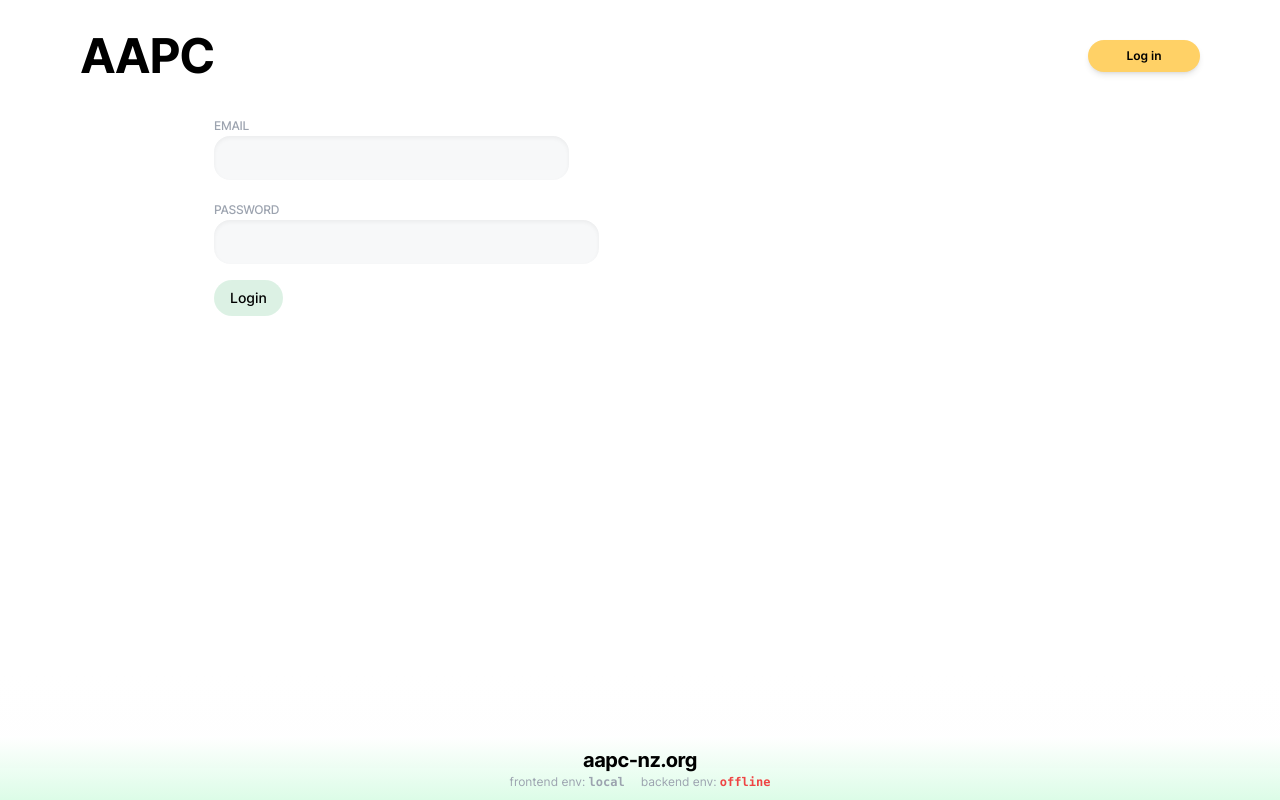
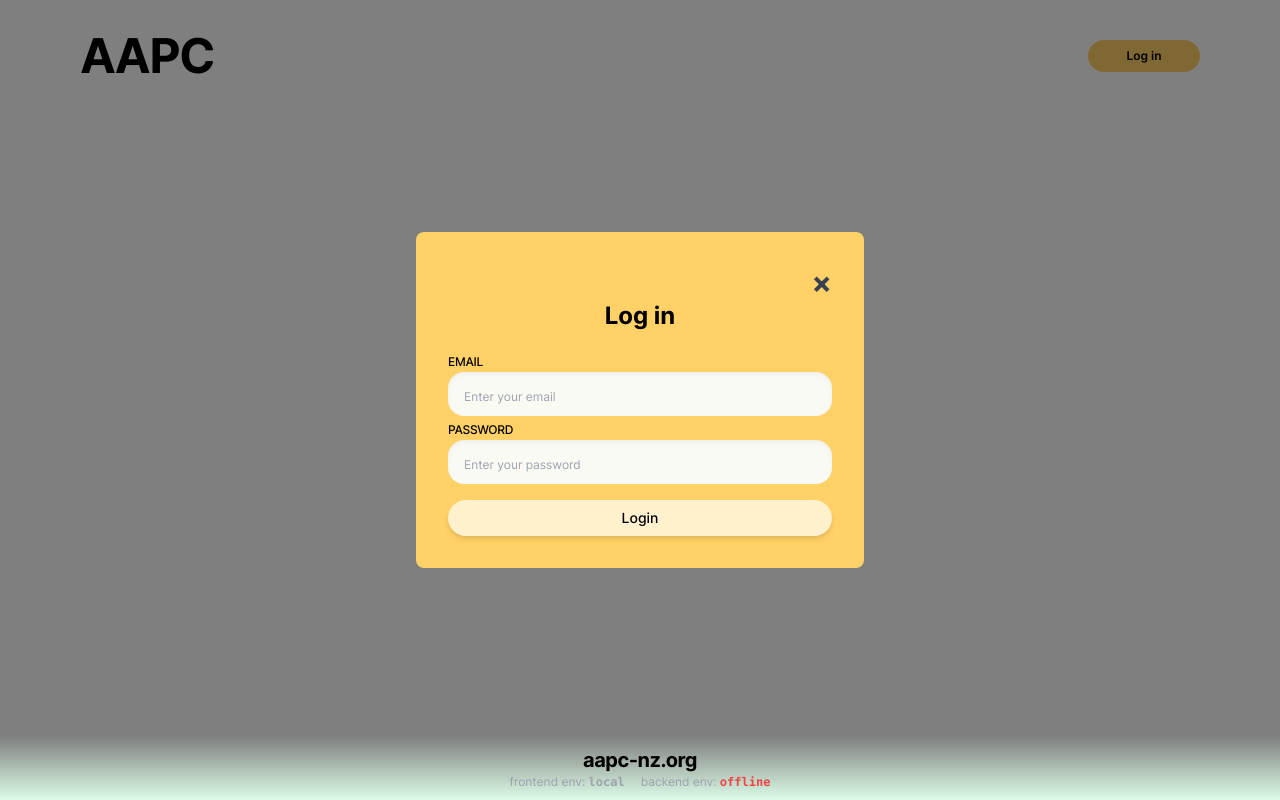
Before and after one commit to uoa-compsci399-s1-2024/capstone-project-2024-s1-team-15, a Next.js app in the folder frontend/: page /login in a window 1280 px wide. Built offline with nearby package versions, Linux system fonts and the light colour scheme.

Commit message:
Changed design of loggin Need to change so that when loggged in loggin button does not show, and when logged out loggin button shows Also need to change so that when logged in, the loggin button is replaced with a loggout button

```diff
--- a/frontend/app/(auth)/login/page.tsx
+++ b/frontend/app/(auth)/login/page.tsx
@@ -2,6 +2,7 @@
 
 import { useAuth } from "@/app/(auth)/CMSAuthContext"
 import React, { useState } from "react"
+import Link from "next/link"
 
 export default function Login() {
     const { login } = useAuth()
@@ -10,14 +11,31 @@ export default function Login() {
     const [errorMessage, setErrorMessage] = useState(null)
 
     return (
-        <form className="flex flex-col items-start gap-4">
+        <div className="fixed inset-0 z-50 flex items-center justify-center bg-black bg-opacity-50">
+            <div className="rounded-lg w-full max-w-md p-8 modal-content z-50"
+                style={{
+                    backgroundColor: '#FFD166',
+                }}>
+                <div className="flex justify-end">
+                < Link href={"/"}>
+                    <span
+                        className="exit-button">
+                        &times;
+                    </span>
+
+                </Link>
+                </div>
+                <h2 className="text-center mb-4 font-bold text-2xl">Log in</h2>
+                <form>
                     <label>
                         <span className="form-label">Email</span>
                         <input
-                    className="form-input"
+                            className="form-input" placeholder="Enter your email"
                             value={emailInput}
                             onChange={(e) => setEmailInput(e.target.value)}
                             type="text"
+                            style={{backgroundColor: '#FAFAF4'
+                            }}
                         />
                     </label>
 
@@ -25,14 +43,19 @@ export default function Login() {
                         <span className="form-label">Password</span>
                         <input
                             className="form-input"
+                            placeholder="Enter your password"
                             value={passwordInput}
                             onChange={(e) => setPasswordInput(e.target.value)}
                             type="password"
+                            style={{backgroundColor: '#FAFAF4'}}
                         />
                     </label>
 
                     <button
-                className="button"
+                        className="button hoverable w-full mt-4 hover:text-black"
+                        style={{
+                            backgroundColor: '#fff0ce',
+                        }}
                         onClick={(e) => {
                             e.preventDefault()
 
@@ -42,5 +65,7 @@ export default function Login() {
                     </button>
                     {errorMessage && <p className="form-error">{errorMessage}</p>}
                 </form>
+            </div>
+        </div>
     )
 }
--- a/frontend/app/components/Nav.tsx
+++ b/frontend/app/components/Nav.tsx
@@ -13,7 +13,7 @@ export default function Nav(): React.JSX.Element {
                 <div className={"pr-20"}>
                     <Link href={"/login"}>
                     <button
-                    className="py-2 px-6 rounded-full text-black font-semibold text-xs w-28 transition duration-300 ease-in-out shadow-md hover:shadow-lg transform hover:-translate-y-0.5 hover:scale-105"
+                    className="py-2 px-6 rounded-full text-black font-semibold text-xs w-28"
                     style={{
                         backgroundColor: '#FFD166',
                     }}
--- a/frontend/app/globals.css
+++ b/frontend/app/globals.css
@@ -42,13 +42,30 @@ a {
 }
 
 .form-input {
-    @apply resize-none h-11 text-lg w-full px-4 pb-1 pt-2 bg-gray-500 bg-opacity-5 rounded-2xl shadow-inner;
+    @apply h-11 text-xs w-full px-4 pb-1 pt-2 bg-slate-100 bg-opacity-5 rounded-2xl shadow-inner;
 }
 
 .form-label {
-    @apply mt-7 mb-1.5 tracking-tight font-medium text-gray-400 uppercase text-xs;
+    @apply mt-7 mb-1.5 tracking-tight font-medium  uppercase text-xs;
 }
 
 .form-error {
     @apply text-red-500;
 }
+
+
+/*<-- Effects -->*/
+.hoverable {
+    @apply transition duration-300 ease-in-out shadow-md hover:shadow-lg transform hover:-translate-y-0.5 hover:scale-105;
+}
+/*<------------->*/
+
+
+
+/*<-- Buttons -->*/
+.exit-button {
+    @apply text-gray-700 text-3xl font-bold;
+}
+
+
+/*<------------->*/
```
Also changed, not shown: 1 other file (tests, documents, lock files or other folders). Lines whose indentation alone changed are shown as unchanged.
